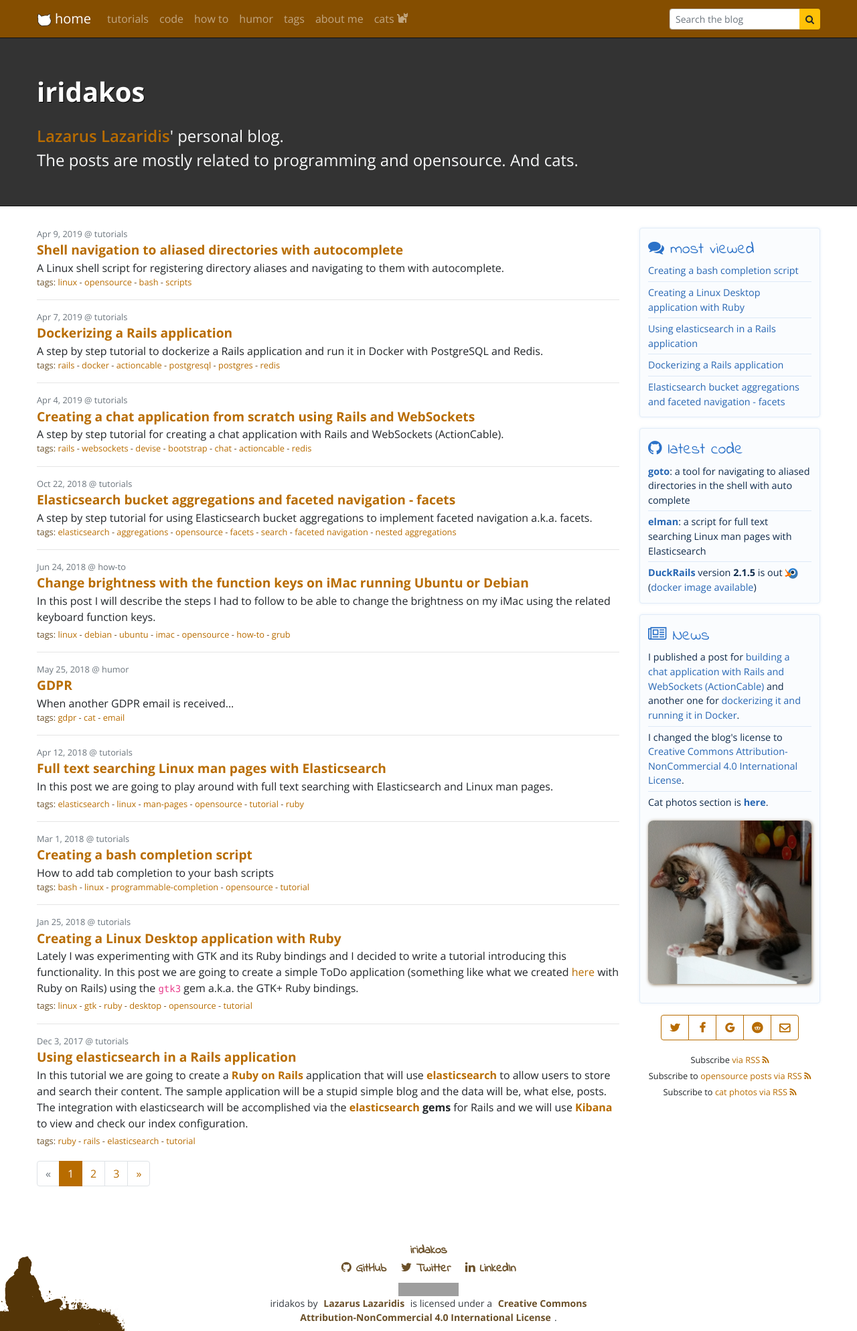
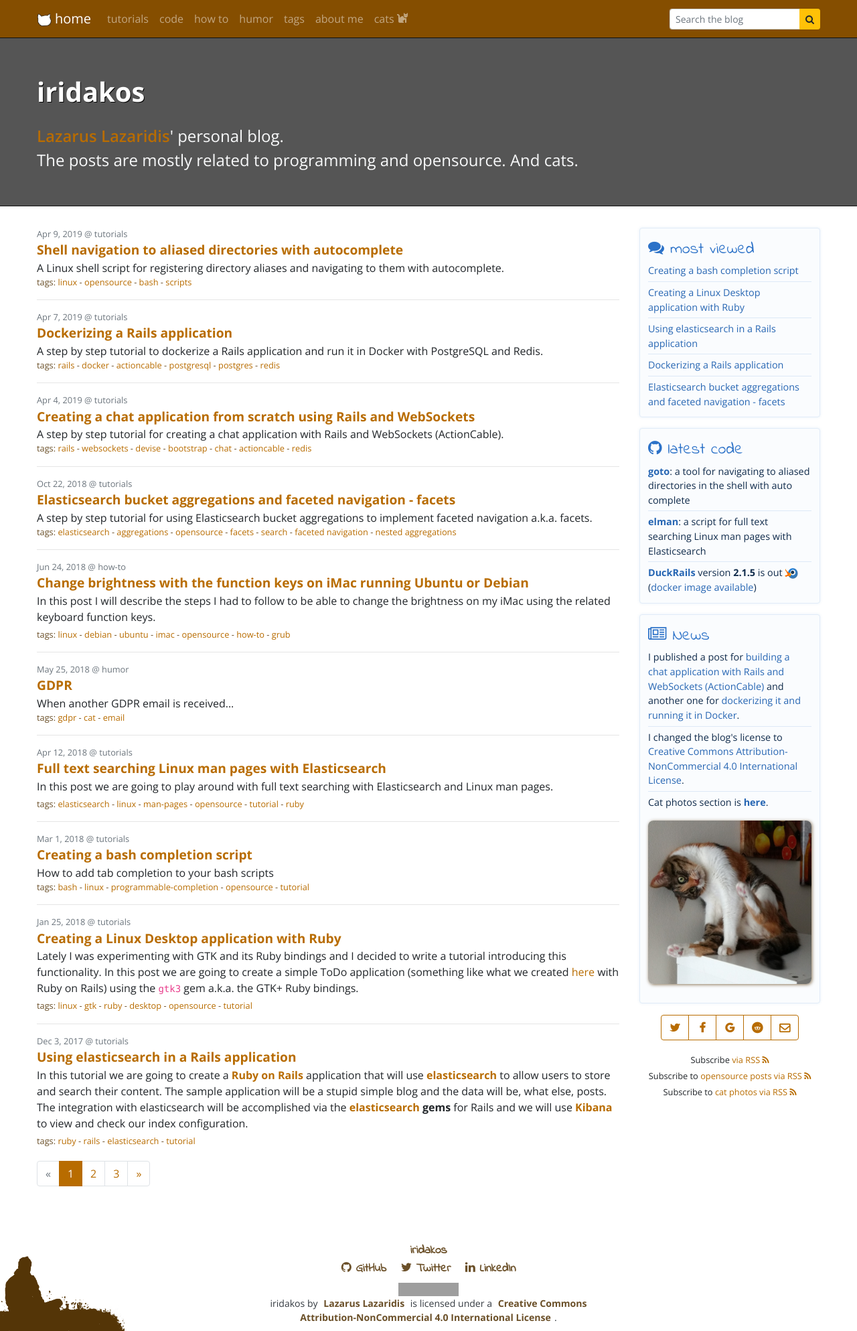
Before and after one commit to iridakos/iridakos.github.io, a Jekyll site: the page built from index.html, in a window 1280 px wide. Shown: the whole page at 67% size. Built offline with Jekyll 4.4.1, drawn with Linux system fonts in a browser that asks for light colours; nearby versions of some CDN libraries; the list of posts is cut into pages by our own code; comment, search, counter and statistics services are not loaded; grey boxes are pictures that could not be loaded.

Commit message:
Update _iridakos.scss

```diff
--- a/_sass/_iridakos.scss
+++ b/_sass/_iridakos.scss
@@ -28,10 +28,8 @@ html {
   border-bottom: 0 none;
   padding: 2rem 0 0 0;
   font-size: 2.5rem;
-  background: $gray-700;
   margin-bottom: 2rem;
-  background: lighten($gray-100, 1%);
-  background: #333;
+  background: #555;
   color: $gray-100;
 
   .page-title {
```
